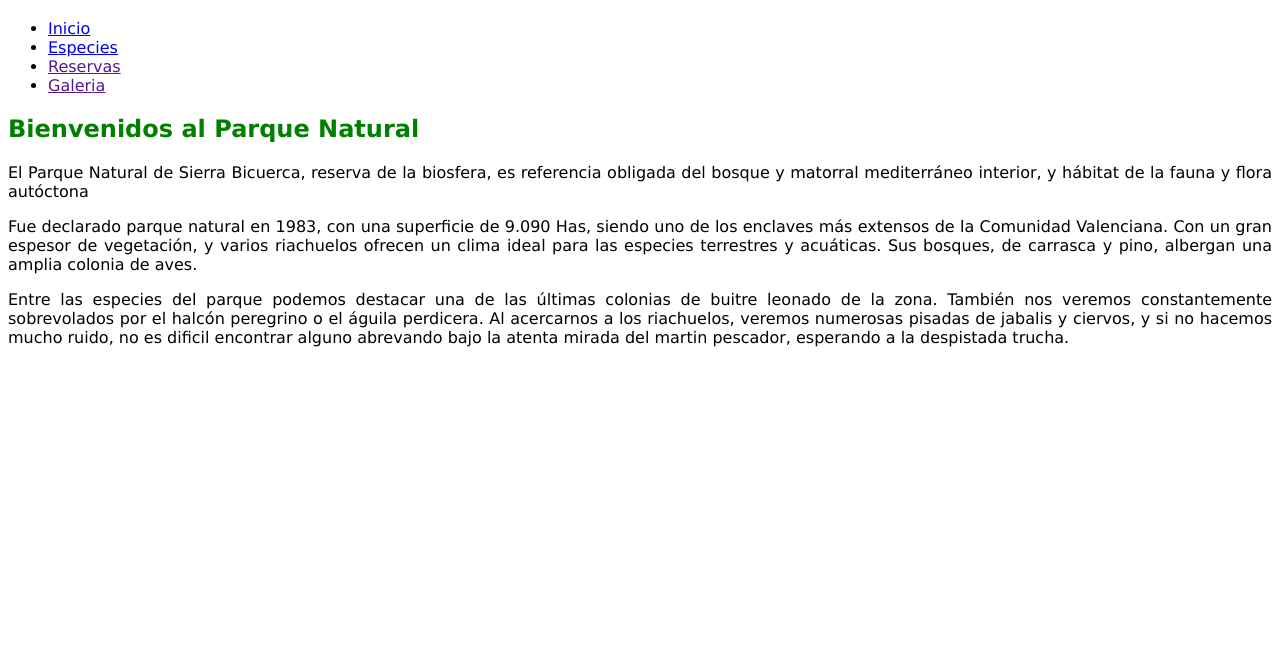
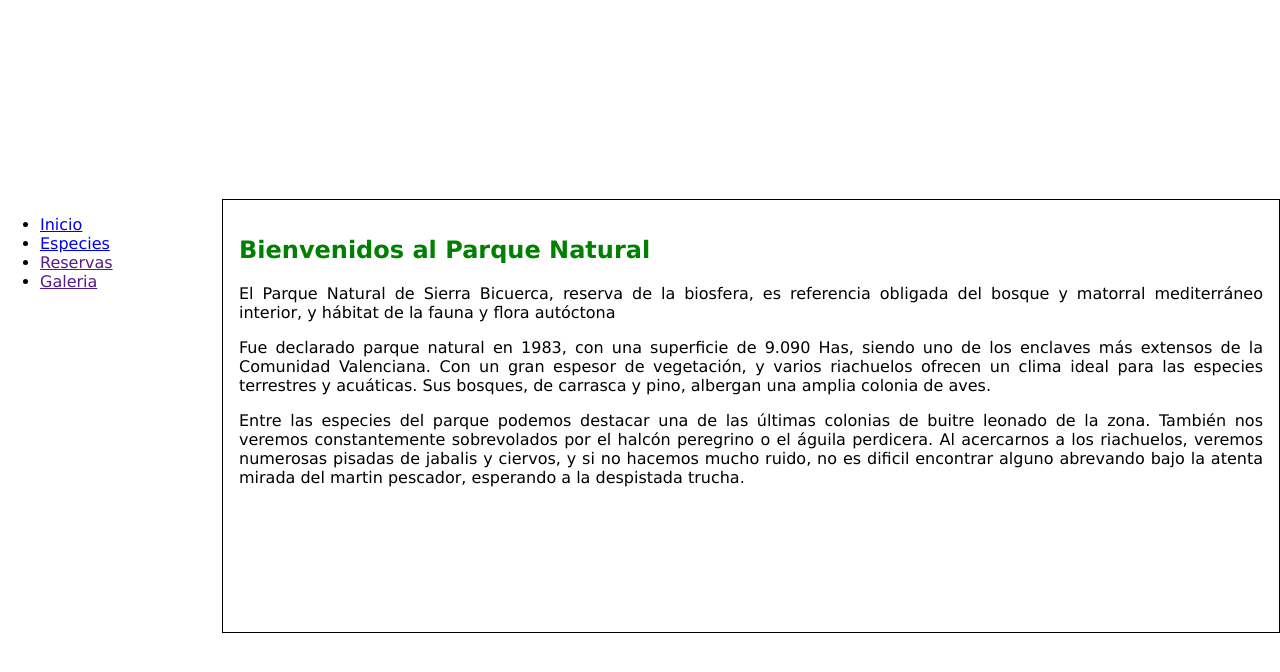
Before and after one commit to rgolfe81/rgs-geekshubs-fsd-val-html-css-17012023-ejercicio6, a plain HTML site: page index.html in a window 1280 px wide. Shown: the part 62-734 px from the top of the page. Drawn offline with Linux system fonts and the light colour scheme.

Commit message:
Float incluido

```diff
--- a/css/estilo.css
+++ b/css/estilo.css
@@ -1,5 +1,27 @@
 body{
     font-family: 'Lucida Sans Unicode';
+    margin: 0;
+
+}
+header{
+    width: 100vw;
+    height: 30vh;
+}
+section{
+    float: right;
+    width: 80vw;
+    height: 50vh;
+    border: solid black 1px;
+    padding: 1em;
+
+}
+aside{
+    float: left;
+    width: 15vw;
+    height: 50vh;
+
+}
+header{
 }
 h1{
     letter-spacing: 0.3em;
```
